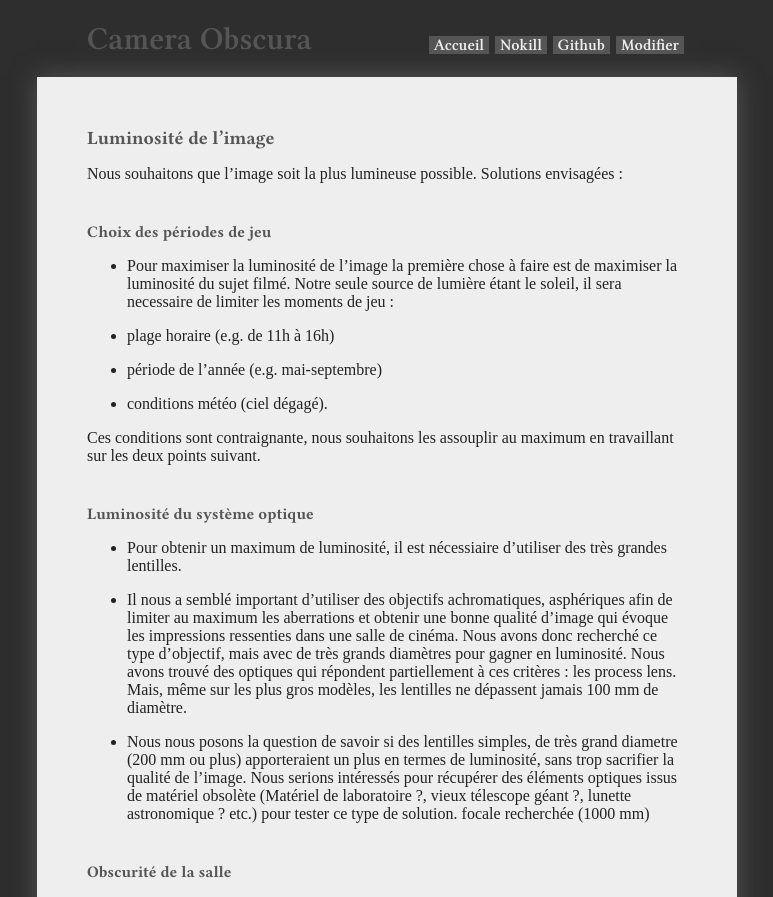
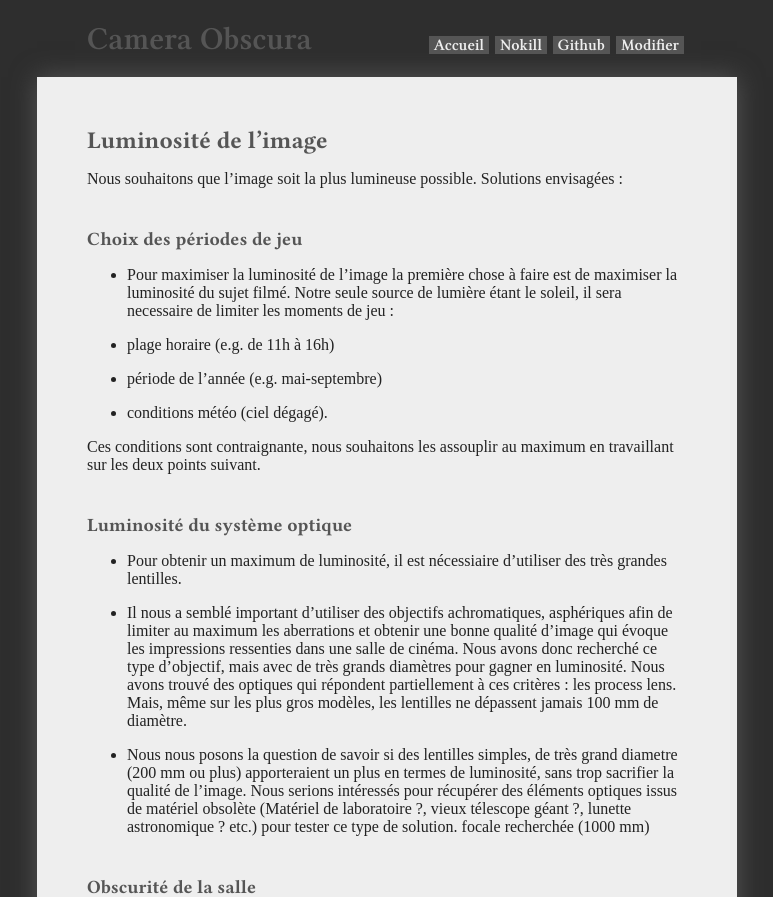
Before and after one commit to virginienokill/camera-obscura, a Jekyll site: the page built from contenu/technique/luminosite.md, in a window 1280 px wide. Shown: the top 897 px of the page, without its empty margins (253-1026 px from the left). Built offline with Jekyll 4.4.1, drawn with Linux system fonts in a browser that asks for light colours; nearby versions of some CDN libraries; some web fonts are replaced; our own code applies the rules of GitHub Pages for plain Markdown files; a script that is not in the unit is left out; the repository's description, which GitHub fills in, is left out.

```diff
--- a/contenu/technique/luminosite.md
+++ b/contenu/technique/luminosite.md
@@ -1,8 +1,8 @@
-### Luminosité de l’image
+## Luminosité de l’image
 
 Nous souhaitons que l’image soit la plus lumineuse possible. Solutions envisagées :
 
-#### Choix des périodes de jeu
+### Choix des périodes de jeu
 
 - Pour maximiser la luminosité de l’image la première chose à faire est de maximiser la luminosité du sujet filmé. Notre seule source de lumière étant le soleil, il sera necessaire de limiter les moments de jeu :
 
@@ -14,7 +14,7 @@ Nous souhaitons que l’image soit la plus lumineuse possible. Solutions envisag
 
 Ces conditions sont contraignante, nous souhaitons les assouplir au maximum en travaillant sur les deux points suivant.
 
-#### Luminosité du système optique
+### Luminosité du système optique
 
 - Pour obtenir un maximum de luminosité, il est nécessiaire d’utiliser des très grandes lentilles.
 
@@ -22,7 +22,7 @@ Ces conditions sont contraignante, nous souhaitons les assouplir au maximum en t
 
 - Nous nous posons la question de savoir si des lentilles simples, de très grand diametre (200 mm ou plus) apporteraient un plus en termes de luminosité, sans trop sacrifier la qualité de l'image. Nous serions intéressés pour récupérer des éléments optiques issus de matériel obsolète (Matériel de laboratoire ?, vieux télescope géant ?, lunette astronomique ? etc.) pour tester ce type de solution. focale recherchée (1000 mm)
 
-#### Obscurité de la salle
+### Obscurité de la salle
 
 
 La salle où le public est installée doit être la plus obscure possible. Cela ne changera pas la luminosité réelle de l’image mais la luminosité ressentie.
@@ -32,7 +32,7 @@ La salle où le public est installée doit être la plus obscure possible. Cela
 -
 - Les murs de la salle faits dans des materiaux sombres, reflétants très peu la lumière, afin que la lumière de l’écran “bave” le moins possible sur les murs.
 
-#### Rendement de l'écran
+### Rendement de l'écran
 
 L'image est projetée en retroprojecion (par l'arriére de l'écran). Differentes qualités de toiles de retroprojection existent. Après plusieurs essais nous avons selectionné le Teviloj Retro Translucide.
 
```
